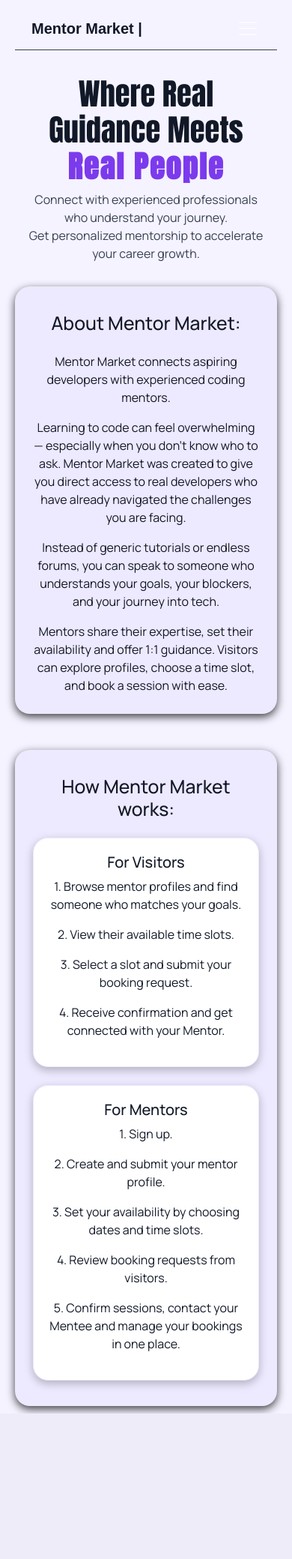
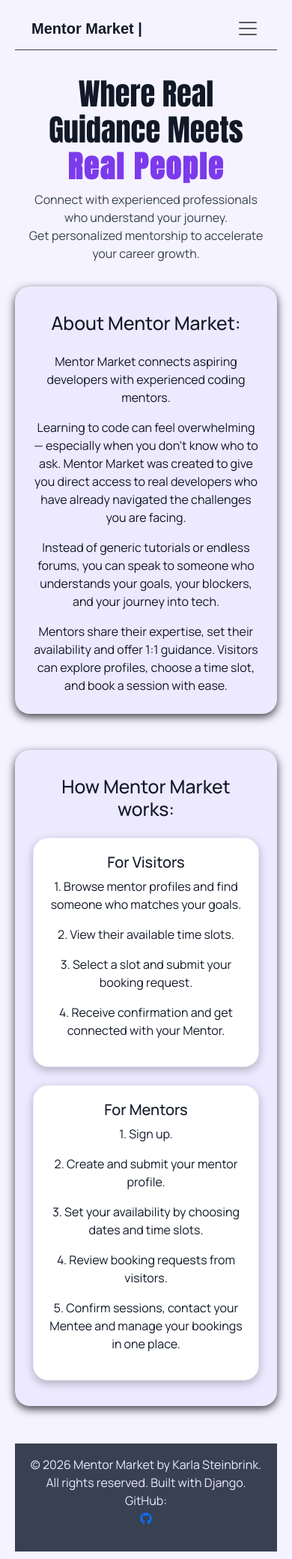
Before and after one commit to Karla-Stein/mentor-market, a Django app: page / in a window 390 px wide. Shown: the whole page at 75% size. Before the commit the page ends 1885 px from the top, so only its background shows below. Run offline with Django 4.2, Linux system fonts and the light colour scheme; some libraries are stand-ins or nearby versions; some web fonts are replaced.

Commit message:
Add footer and fix navbar for small screens

```diff
--- a/static/css/style.css
+++ b/static/css/style.css
@@ -99,6 +99,7 @@ body {
 .navbar-nav .nav-link.active, .navbar-nav .nav-link.show {
     color: var(--accent-color);
 }
+
 
 #login-confirm{
     color: var(--primaty-text-color);
@@ -224,12 +225,24 @@ body {
     padding: 20px 20px;
 }
 
+/* Footer */
+#footer{
+    background-color: var(--secondary-text-color);
+    color: var(--secondary-accent);
+    margin-top: 50px;
+}
+
 /* Media queries */
 
 @media screen and (max-width: 320px) {
+    .navbar-toggler{
+        position: relative;
+        left: 200px;
+        bottom: 40px;
+    }
+
     .navbar{
-        border-radius: 30px;
-        margin: 20px 6px;
+        height: 50px;
     }
 
     .brand{
--- a/templates/base.html
+++ b/templates/base.html
@@ -25,7 +25,7 @@
 
 <body class="d-flex flex-column min-vh-100">
     <!-- Bootstrap navbar -->
-    <nav class="navbar navbar-expand-lg navbar-dark">
+    <nav class="navbar navbar-expand-lg navbar-light">
         <div class="container" id="nav-container">
             <a class="navbar-brand brand me-4" href="{% url 'home' %}">Mentor Market |</a>
             <button class="navbar-toggler" type="button" data-bs-toggle="collapse" data-bs-target="#navbarText"
@@ -61,8 +61,7 @@
                             aria-current="page" href="{% url 'availability' %}">My Availability</a>
                     </li>
                     <li class="nav-item">
-                        <a id="my-booking"
-                            class="nav-link mx-2 {% if request.path == profile_url %}active{% endif %}"
+                        <a id="my-booking" class="nav-link mx-2 {% if request.path == profile_url %}active{% endif %}"
                             aria-current="page" href="{% url 'booking_details' %}">My Bookings</a>
                     </li>
                     {% endif%}
@@ -117,13 +116,28 @@
         {% endblock content %}
 
     </main>
-    <footer>
-
+    <!-- Footer -->
+    <footer id="footer" class="py-3">
+        <div class="container-fluid">
+            <div class="row">
+                <div class="col-12 text-center">
+                    <p> © 2026 Mentor Market by Karla Steinbrink. All rights reserved. Built with
+                        Django.<br>
+                        GitHub:<br>
+                        <!-- social link -->
+                        <a href="https://github.com/Karla-Stein" target="_blank" rel="noopener"
+                            aria-label="Visit Karla Steinbrink's GitHub (opens in new tab)"><i
+                                class="fa-brands fa-github"></i></a></p>
+                </div>
+            </div>
+        </div>
     </footer>
     <!-- Bootstrap script -->
     <script src="https://cdn.jsdelivr.net/npm/bootstrap@5.3.8/dist/js/bootstrap.bundle.min.js"
         integrity="sha384-FKyoEForCGlyvwx9Hj09JcYn3nv7wiPVlz7YYwJrWVcXK/BmnVDxM+D2scQbITxI" crossorigin="anonymous">
     </script>
+    <!-- Font Awesom Kit  -->
+    <script src="https://kit.fontawesome.com/75c27a2f98.js" crossorigin="anonymous"></script>
 
     {% block extras %}
     {% endblock %}
```
